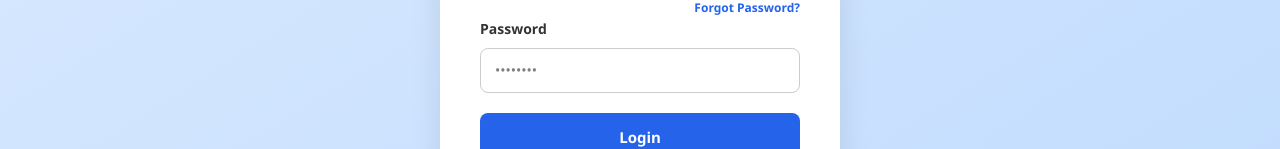
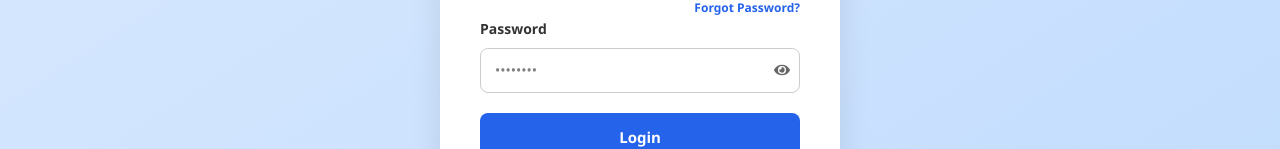
Before and after one commit to dheerajjgour/edu-social-frontend, a React (Vite) app: page /login in a window 1280 px wide. Shown: the part 436-585 px from the top of the page. Built offline with nearby package versions, Linux system fonts and the light colour scheme.

Commit message:
Login file added

```diff
--- a/src/pages/Login.jsx
+++ b/src/pages/Login.jsx
@@ -3,6 +3,7 @@
 import { UserContext } from '../context/UserContext';
 import axios from 'axios';
 import { toast, Toaster } from 'react-hot-toast';
+import { FaEye, FaEyeSlash } from 'react-icons/fa'; // 👈 Add this line
 
 const Login = () => {
   const { login } = useContext(UserContext);
@@ -11,6 +12,7 @@
   const [form, setForm] = useState({ email: '', password: '' });
   const [errors, setErrors] = useState({});
   const [isSubmitting, setIsSubmitting] = useState(false);
+  const [showPassword, setShowPassword] = useState(false); // 👈 For toggling password visibility
 
   const handleChange = (e) => {
     setForm({ ...form, [e.target.name]: e.target.value });
@@ -78,14 +80,29 @@
                 Forgot Password?
               </span>
             </label>
+            <div className="password-wrapper" style={{ position: 'relative' }}>
               <input
-              type="password"
+                type={showPassword ? 'text' : 'password'}
                 name="password"
                 value={form.password}
                 onChange={handleChange}
                 placeholder="••••••••"
                 required
               />
+              <span
+                onClick={() => setShowPassword(!showPassword)}
+                style={{
+                  position: 'absolute',
+                  right: '10px',
+                  top: '50%',
+                  transform: 'translateY(-50%)',
+                  cursor: 'pointer',
+                  color: '#666',
+                }}
+              >
+                {showPassword ? <FaEyeSlash /> : <FaEye />}
+              </span>
+            </div>
           </div>
 
           <button type="submit" className="login-button" disabled={isSubmitting}>
```
Lines whose indentation alone changed are shown as unchanged.
